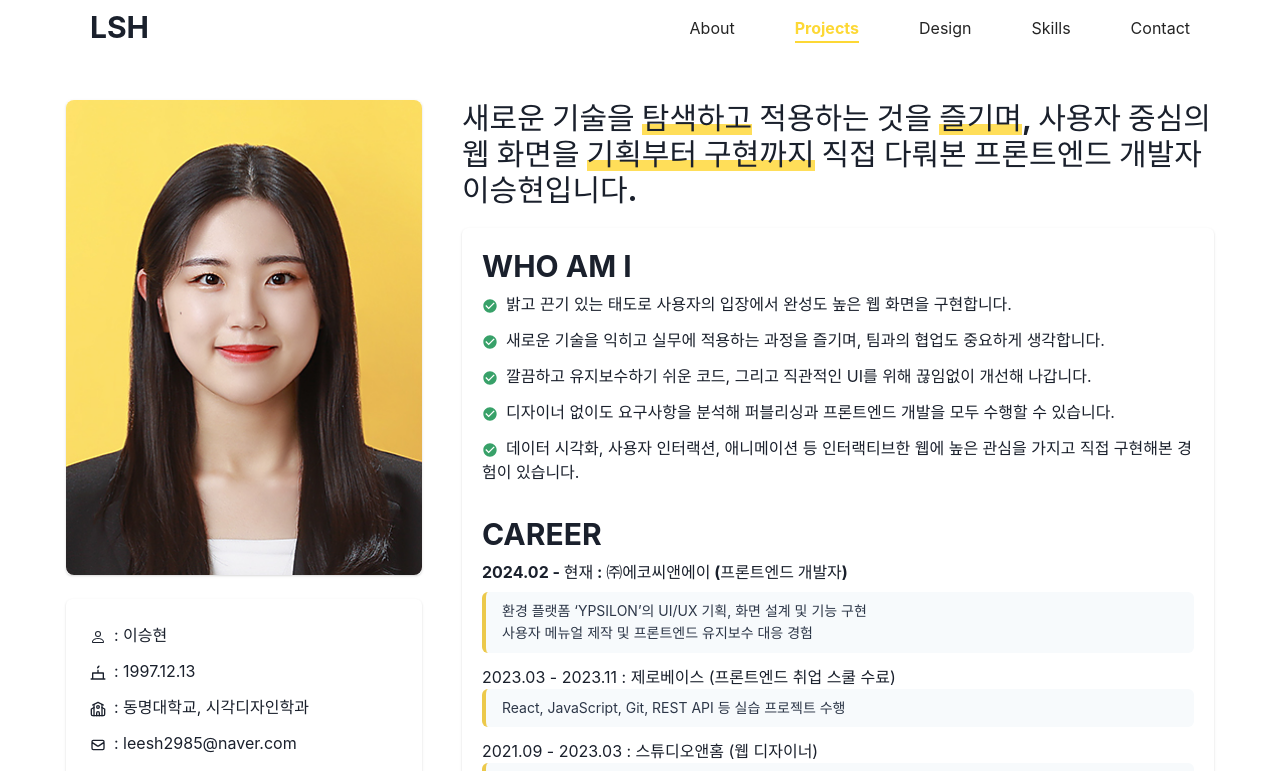
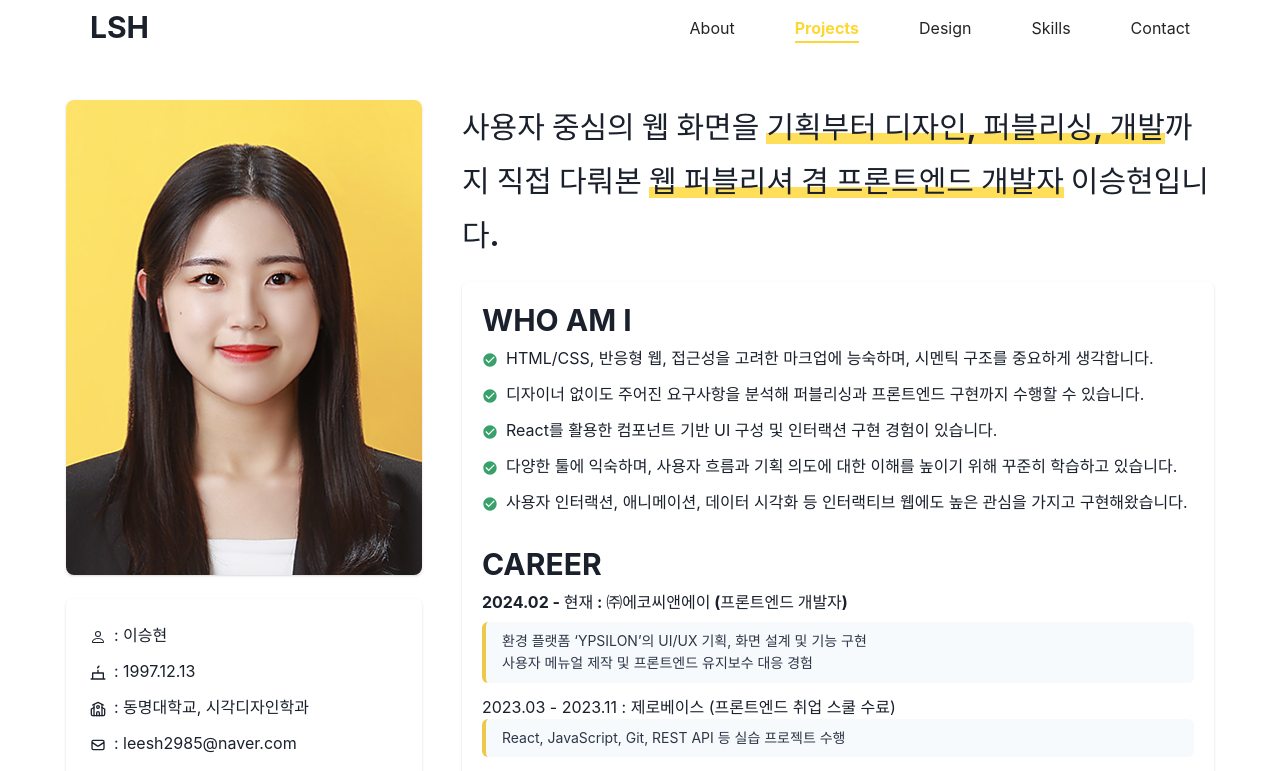
Before and after one commit to leesh2985/Portfolio, a React (Vite) app: page / in a window 1280 px wide. Shown: the top 771 px of the page. Built offline with nearby package versions, Linux system fonts and the light colour scheme.

Commit message:
text수정

```diff
--- a/src/page/About.tsx
+++ b/src/page/About.tsx
@@ -103,9 +103,9 @@ const About = forwardRef<HTMLDivElement>((_props, ref) => {
         </GridItem>
         <GridItem colSpan={{ base: 12, md: 8 }}>
           {/* 오른쪽 */}
-          <Heading fontSize={{ base: '20px', md: '24px', lg: '30px' }} mb={{ base: 3, md: 5 }}>
-            새로운 기술을 <Highlight>탐색하고</Highlight> 적용하는 것을 <Highlight>즐기며</Highlight>, 사용자 중심의 웹
-            화면을 <Highlight>기획부터 구현까지</Highlight> 직접 다뤄본 프론트엔드 개발자 이승현입니다.
+          <Heading fontSize={{ base: '20px', md: '24px', lg: '30px' }} mb={{ base: 3, md: 5 }} lineHeight="1.8">
+            사용자 중심의 웹 화면을 <Highlight>기획부터 디자인, 퍼블리싱, 개발</Highlight>까지 직접 다뤄본{' '}
+            <Highlight>웹 퍼블리셔 겸 프론트엔드 개발자</Highlight> 이승현입니다.
           </Heading>
           <Card>
             <CardBody>
@@ -117,24 +117,23 @@ const About = forwardRef<HTMLDivElement>((_props, ref) => {
                   <List spacing={3} pt="2">
                     <ListItem>
                       <ListIcon as={MdCheckCircle} color="green.500" />
-                      밝고 끈기 있는 태도로 사용자의 입장에서 완성도 높은 웹 화면을 구현합니다.
+                      HTML/CSS, 반응형 웹, 접근성을 고려한 마크업에 능숙하며, 시멘틱 구조를 중요하게 생각합니다.
                     </ListItem>
                     <ListItem>
                       <ListIcon as={MdCheckCircle} color="green.500" />
-                      새로운 기술을 익히고 실무에 적용하는 과정을 즐기며, 팀과의 협업도 중요하게 생각합니다.
+                      디자이너 없이도 주어진 요구사항을 분석해 퍼블리싱과 프론트엔드 구현까지 수행할 수 있습니다.
                     </ListItem>
                     <ListItem>
                       <ListIcon as={MdCheckCircle} color="green.500" />
-                      깔끔하고 유지보수하기 쉬운 코드, 그리고 직관적인 UI를 위해 끊임없이 개선해 나갑니다.
+                      React를 활용한 컴포넌트 기반 UI 구성 및 인터랙션 구현 경험이 있습니다.
                     </ListItem>
                     <ListItem>
                       <ListIcon as={MdCheckCircle} color="green.500" />
-                      디자이너 없이도 요구사항을 분석해 퍼블리싱과 프론트엔드 개발을 모두 수행할 수 있습니다.
+                      다양한 툴에 익숙하며, 사용자 흐름과 기획 의도에 대한 이해를 높이기 위해 꾸준히 학습하고 있습니다.
                     </ListItem>
                     <ListItem>
                       <ListIcon as={MdCheckCircle} color="green.500" />
-                      데이터 시각화, 사용자 인터랙션, 애니메이션 등 인터랙티브한 웹에 높은 관심을 가지고 직접 구현해본
-                      경험이 있습니다.
+                      사용자 인터랙션, 애니메이션, 데이터 시각화 등 인터랙티브 웹에도 높은 관심을 가지고 구현해왔습니다.
                     </ListItem>
                   </List>
                 </Box>
--- a/src/page/Contact.tsx
+++ b/src/page/Contact.tsx
@@ -8,15 +8,15 @@ const Contact = forwardRef<HTMLDivElement>((_props, ref) => {
     <Container maxW="container.xl" py={{ base: 12, md: 20 }} ref={ref}>
       <VStack spacing={10} textAlign="center">
         <Text fontSize={{ base: 'xl', md: '2xl', lg: '3xl' }} fontWeight="bold">
-          늘 사용자의 경험을 개선하고자 최선을 다하며,
+          사용자 경험을 더 나은 방향으로 만들기 위해 노력하고 있으며,
           <br />
-          앞으로도 높은 수준의 웹 개발을 하고싶습니다.
+          앞으로도 유용하고 멋진 웹 서비스를 만들고 싶습니다.
         </Text>
 
         <Text fontSize={{ base: 'md', md: 'lg', lg: 'xl' }}>
           <Typewriter
             options={{
-              strings: ['포트폴리오를 끝까지 살펴봐주셔서 감사합니다!'],
+              strings: ['포트폴리오를 끝까지 봐주셔서 감사합니다. 좋은 인연으로 이어지길 바랍니다 :)'],
               autoStart: true,
               loop: true,
             }}
```
